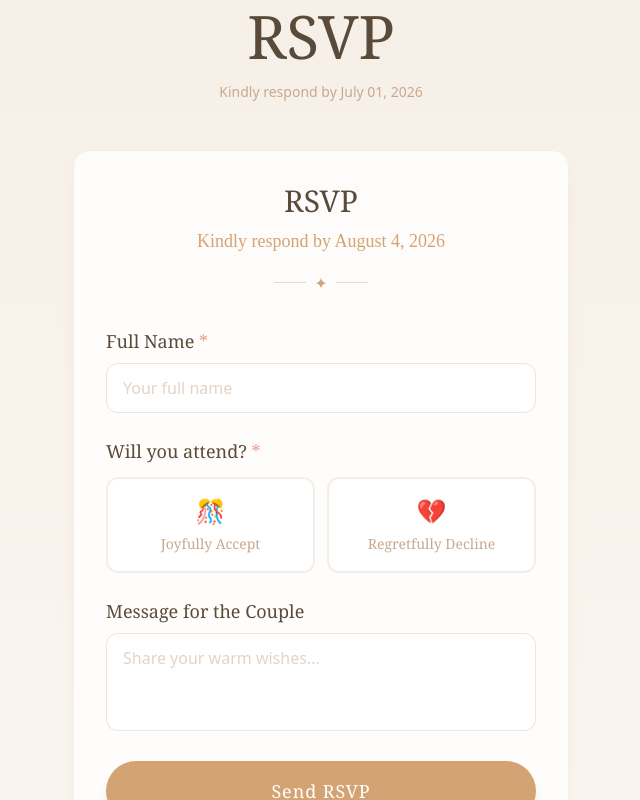
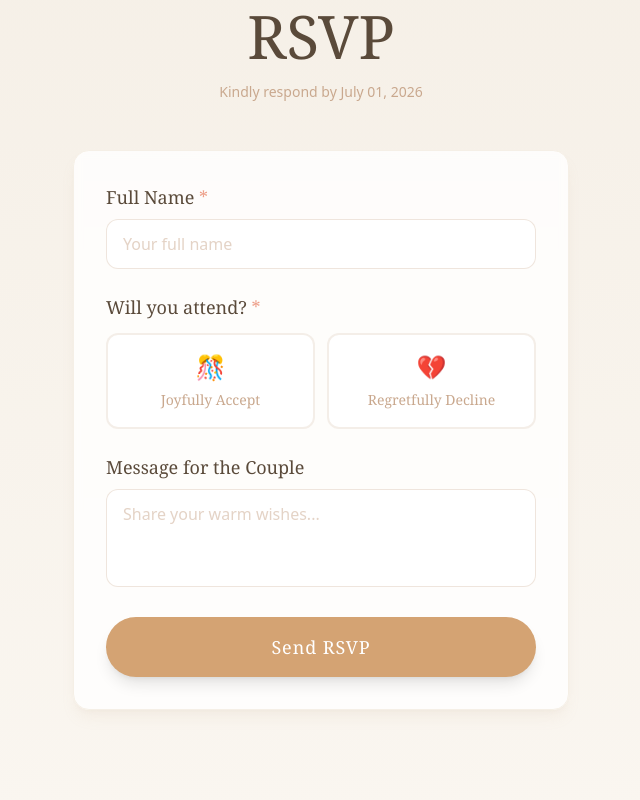
Before and after one commit to Japh09066/wedding-invitation, a Next.js app: page / in a window 1280 px wide. Shown: the part 11200-12000 px from the top of the page, without its empty margins (319-959 px from the left). Built offline with nearby package versions, Linux system fonts and the light colour scheme.

Commit message:
fix duplicate RSVP heading in inline form, update modal deadline to July 01

```diff
--- a/app/components/RSVPForm.tsx
+++ b/app/components/RSVPForm.tsx
@@ -359,7 +359,7 @@ export default function RSVPForm({ onSuccess, onClose, isModal = false }: RSVPFo
                   RSVP
                 </h3>
                 <p className="font-script text-lg text-floral-gold">
-                  Kindly respond by August 4, 2026
+                  Kindly respond by July 01, 2026
                 </p>
                 <div className="flex items-center justify-center gap-2 mt-4">
                   <span className="block h-px w-8 bg-floral-gold/40" />
@@ -379,21 +379,6 @@ export default function RSVPForm({ onSuccess, onClose, isModal = false }: RSVPFo
   // Inline mode
   return (
     <div className="card max-w-lg mx-auto">
-      {/* Header */}
-      <div className="text-center mb-8">
-        <h3 className="font-serif text-3xl text-floral-deep mb-2">
-          RSVP
-        </h3>
-        <p className="font-script text-lg text-floral-gold">
-          Kindly respond by August 4, 2026
-        </p>
-        <div className="flex items-center justify-center gap-2 mt-4">
-          <span className="block h-px w-8 bg-floral-gold/40" />
-          <span className="text-floral-gold">✦</span>
-          <span className="block h-px w-8 bg-floral-gold/40" />
-        </div>
-      </div>
-
       {formContent}
     </div>
   );
```
